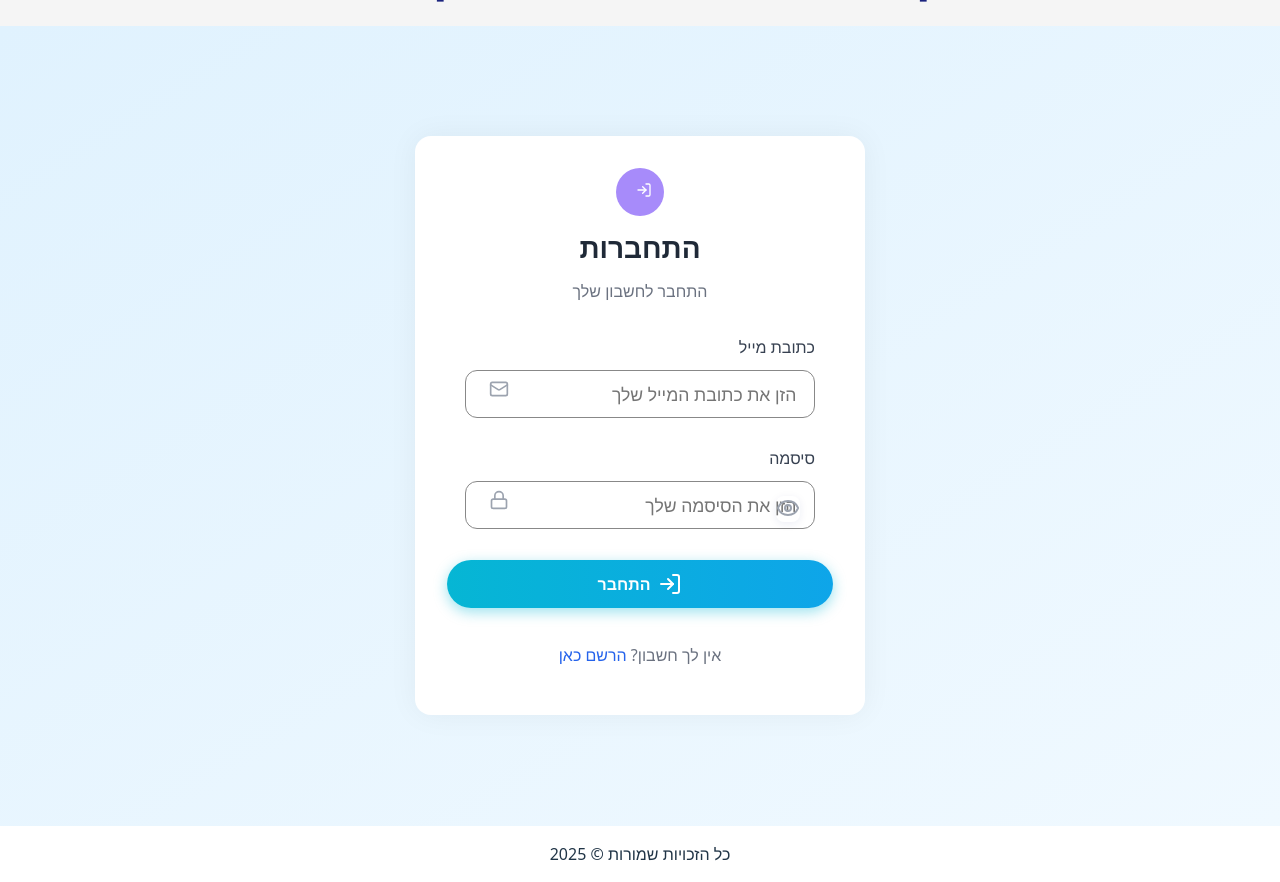
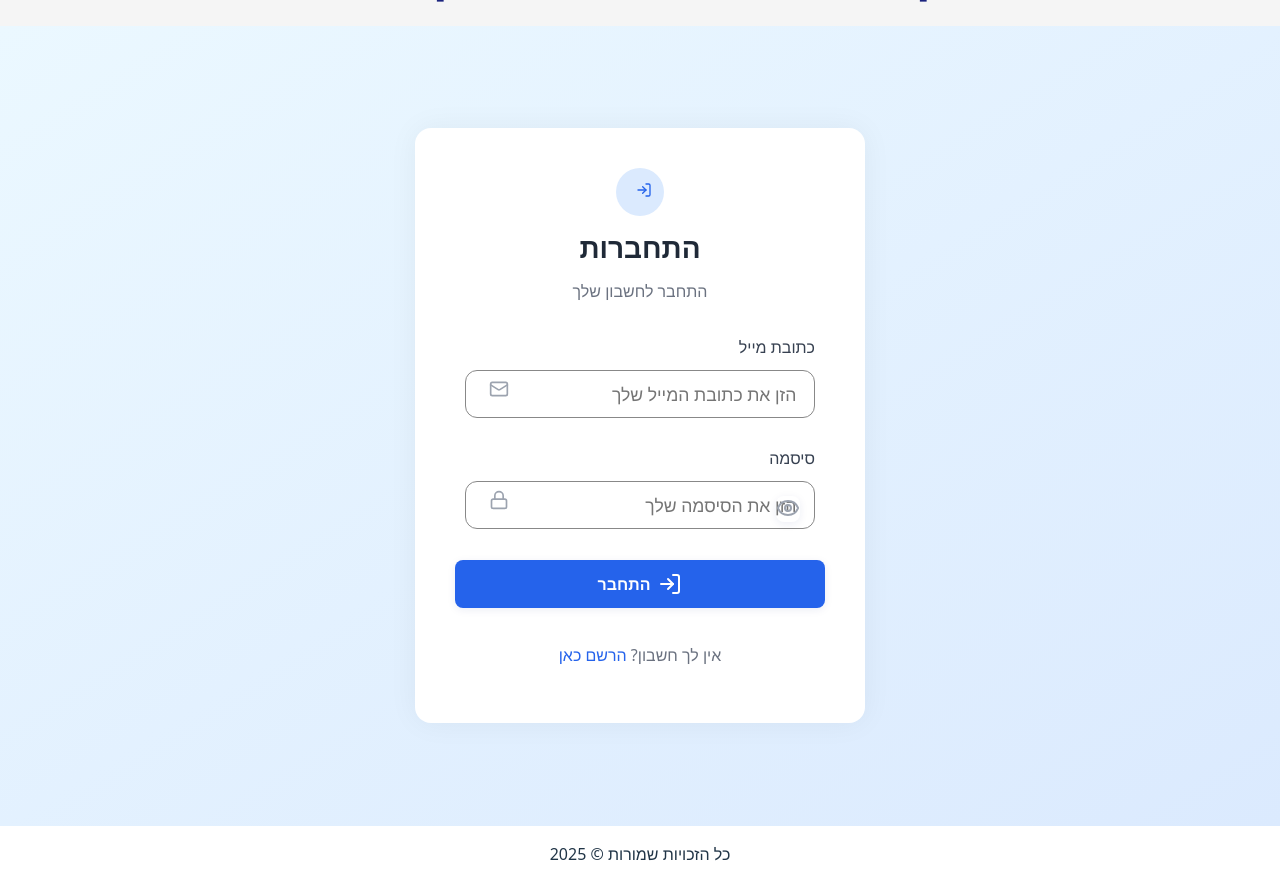
Before and after one commit to hadas5467/ChavrutaProject, a React (Vite) app in the folder client/: page / in a window 1280 px wide. Built offline with nearby package versions, Linux system fonts and the light colour scheme.

Commit message:
ליודעת כבר

```diff
--- a/client/src/css/LogIn.css
+++ b/client/src/css/LogIn.css
@@ -1,10 +1,11 @@
+/* מרכז את הדף ומגדיר רקע */
 .login-wrapper {
   min-height: 100vh;
   width: 100vw;
   display: flex;
   justify-content: center;
   align-items: center;
-  background: linear-gradient(to bottom right, #e0f2fe, #f0f9ff);
+  background: linear-gradient(to bottom right, #ebf8ff, #dbeafe);
   padding: 1rem;
   direction: rtl;
   box-sizing: border-box;
@@ -18,6 +19,7 @@
   align-items: center;
 }
 
+/* תיבת ההתחברות */
 .login-box {
   width: 100%;
   background: white;
@@ -39,7 +41,7 @@
 }
 
 .icon-bg {
-  background-color: #a78bfa;
+  background-color: #dbeafe;
   padding: 0.75rem;
   border-radius: 50%;
 }
@@ -47,7 +49,7 @@
 .icon {
   width: 2rem;
   height: 2rem;
-  color: #ffffff;
+  color: #2563eb;
 }
 
 .login-title {
@@ -140,25 +142,23 @@
 
 .login-button {
   width: 100%;
-  background: linear-gradient(to right, #06b6d4, #0ea5e9);
+  background-color: #2563eb;
   color: white;
   padding: 0.75rem;
   font-size: 1rem;
   border: none;
-  border-radius: 999px;
+  border-radius: 0.5rem;
   font-weight: 600;
   display: flex;
   justify-content: center;
   align-items: center;
   gap: 0.5rem;
-  transition: background 0.3s, transform 0.2s;
+  transition: background-color 0.3s;
   cursor: pointer;
-  box-shadow: 0 4px 14px rgba(6, 182, 212, 0.4);
 }
 
 .login-button:hover {
-  background: linear-gradient(to right, #0ea5e9, #06b6d4);
-  transform: translateY(-2px);
+  background-color: #1d4ed8;
 }
 
 .login-button:disabled {
@@ -197,6 +197,7 @@
   text-decoration: underline;
 }
 
+/* רספונסיביות למסכים קטנים */
 @media (max-width: 480px) {
   .login-wrapper {
     padding: 0.5rem;
@@ -224,3 +225,23 @@
     padding: 0.65rem;
   }
 }
+
+/* רספונסיביות למסכים בינוניים */
+@media (min-width: 481px) and (max-width: 900px) {
+  .login-container {
+    max-width: 400px;
+  }
+  .login-box {
+    padding: 1.75rem;
+  }
+}
+
+/* רספונסיביות למסכים גדולים */
+@media (min-width: 901px) {
+  .login-container {
+    max-width: 450px;
+  }
+  .login-box {
+    padding: 2.5rem;
+  }
+}
```
